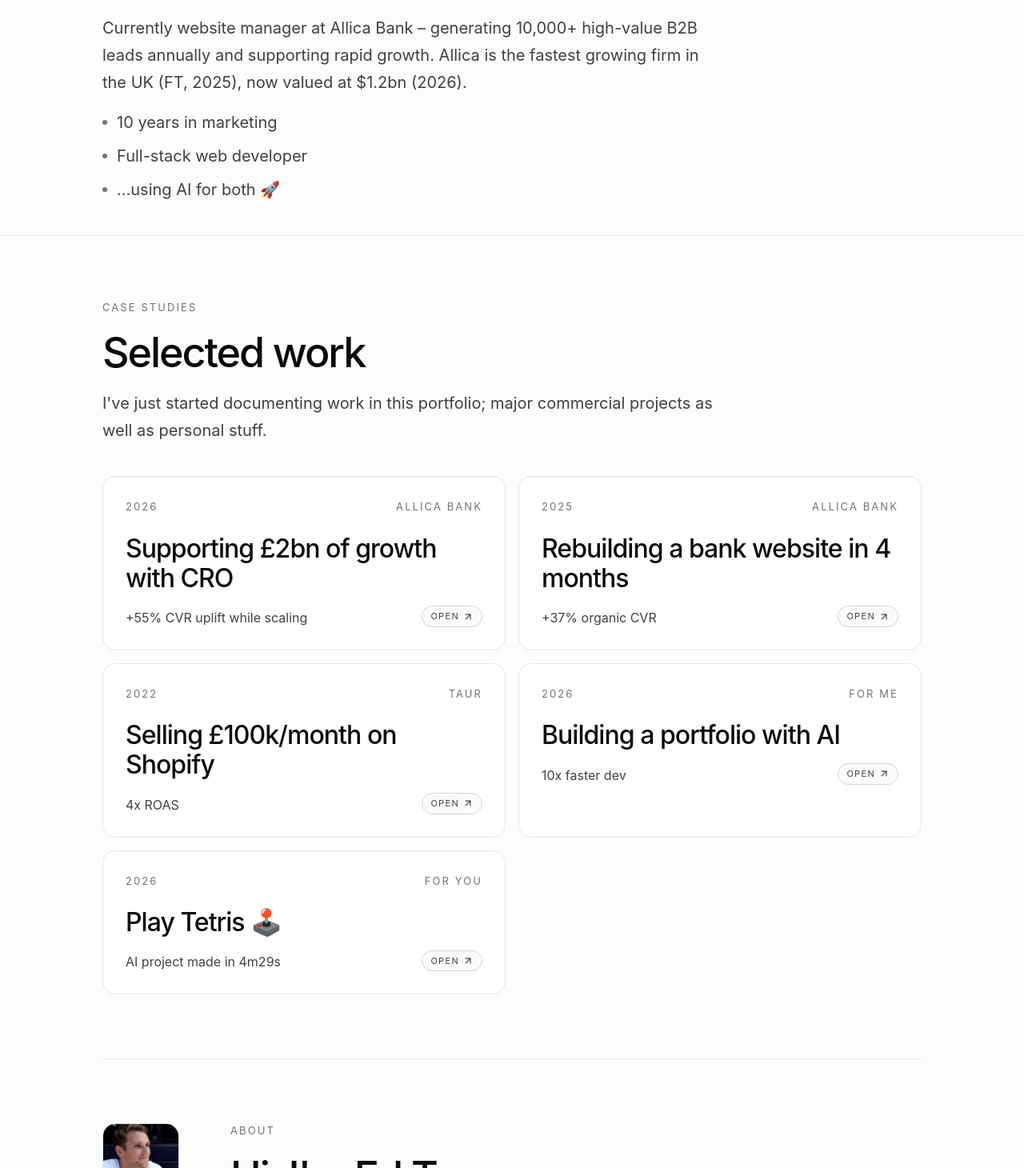
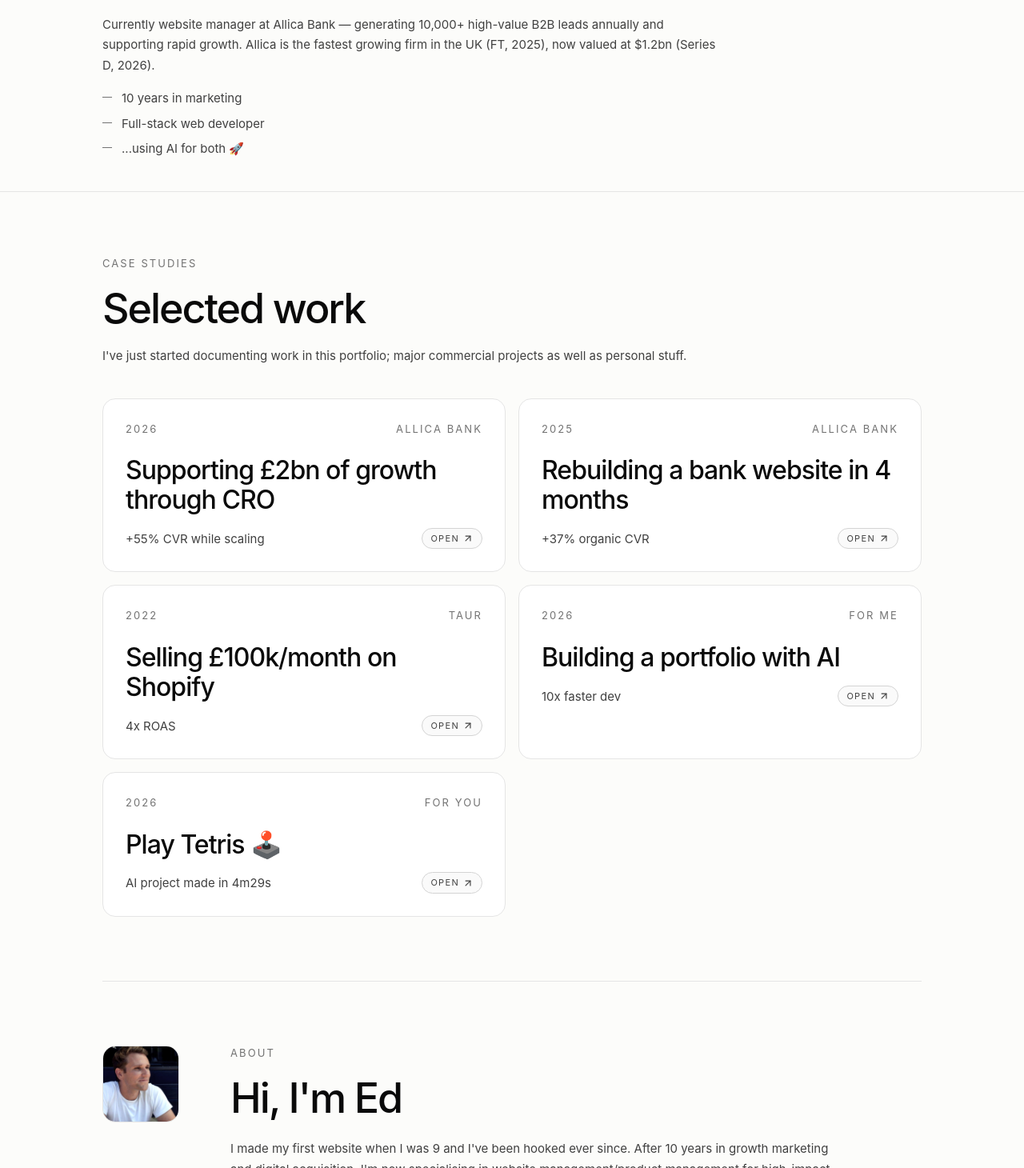
Before and after one commit to edturnuh/edturnuh.github.io, a React (Vite) app: page / in a window 1280 px wide. Shown: the part 430-1890 px from the top of the page at 80% size. Built offline with nearby package versions, Linux system fonts and the light colour scheme.

Commit message:
new UI v3

```diff
--- a/src/app/components/AboutPreview.tsx
+++ b/src/app/components/AboutPreview.tsx
@@ -16,9 +16,9 @@ export function AboutPreview() {
             About
           </p>
           <h2 className="text-[36px] leading-[1.02] tracking-[-0.04em] text-neutral-950 md:text-[52px]">
-            Hi, I'm Ed Turner
+            Hi, I'm Ed
           </h2>
-          <div className="mt-6 space-y-4 text-[18px] leading-[1.7] text-neutral-700 md:text-[20px]">
+          <div className="body-copy mt-6 space-y-4 text-neutral-700">
             <p>I made my first website when I was 9 and I've been hooked ever since. After 10 years in growth marketing and digital acquisition, I'm now specialising in website management/product management for high-impact public platforms.</p>
             <p>I like to work fast. AI is changing the game.</p>
           </div>
--- a/src/app/components/CallToAction.tsx
+++ b/src/app/components/CallToAction.tsx
@@ -19,7 +19,7 @@ export function CallToAction() {
               <h2 className="text-[36px] leading-[1.02] tracking-[-0.04em] text-neutral-950 md:text-[52px]">
                 Open to new roles in website management
               </h2>
-              <p className="mt-5 text-[18px] leading-[1.7] text-neutral-700 md:text-[20px]">
+              <p className="body-copy mt-5 text-neutral-700">
                 I'm keen to connect with great people, projects and organisations – including pro bono. If you think I could add value, do get in touch :)
               </p>
             </div>
--- a/src/app/components/FeaturedProjects.tsx
+++ b/src/app/components/FeaturedProjects.tsx
@@ -21,10 +21,10 @@ type Project = {
 
 const projects: Project[] = [
   {
-    client: 'Supporting £2bn of growth with CRO',
+    client: 'Supporting £2bn of growth through CRO',
     subtitle: '2026',
     result: 'Allica Bank',
-    cardSupportingText: '+55% CVR uplift while scaling',
+    cardSupportingText: '+55% CVR while scaling',
     description: 'Complete overhaul of the signup and onboarding experience for a B2B SaaS platform.',
     metrics: [
       { label: 'Conversion Rate', value: '55%+' },
@@ -132,7 +132,7 @@ export function FeaturedProjects() {
             <h2 className="text-[36px] leading-[1.02] tracking-[-0.04em] text-neutral-950 md:text-[52px]">
               Selected work
             </h2>
-            <p className="mt-5 text-[18px] leading-[1.7] text-neutral-700 md:text-[20px]">
+            <p className="body-copy mt-5 text-neutral-700">
               I've just started documenting work in this portfolio; major commercial projects as well as personal stuff.
             </p>
           </div>
--- a/src/app/components/Hero.tsx
+++ b/src/app/components/Hero.tsx
@@ -14,13 +14,13 @@ export function Hero() {
         <h1 className="max-w-4xl text-[42px] leading-[1.02] font-semibold tracking-[-0.04em] text-neutral-950 sm:text-[56px] md:text-[72px]">
           I run revenue-critical websites for high-growth companies
         </h1>
-        <p className="max-w-3xl mt-6 text-[18px] leading-[1.7] text-neutral-700 md:text-[20px]">
-          Currently website manager at Allica Bank – generating 10,000+ high-value B2B leads annually and supporting rapid growth. Allica is the fastest growing firm in the UK (FT, 2025), now valued at $1.2bn (2026).
+        <p className="body-copy max-w-3xl mt-6 text-neutral-700">
+          Currently website manager at Allica Bank — generating 10,000+ high-value B2B leads annually and supporting rapid growth. Allica is the fastest growing firm in the UK (FT, 2025), now valued at $1.2bn (Series D, 2026).
         </p>
-        <ul className="mt-4 space-y-2">
+        <ul className="mt-4 space-y-1.5">
           {credibilityPoints.map((point) => (
-            <li key={point} className="flex gap-3 text-[18px] leading-[1.7] text-neutral-700 md:text-[20px]">
-              <span className="mt-[14px] h-1.5 w-1.5 shrink-0 rounded-full bg-neutral-500" aria-hidden="true" />
+            <li key={point} className="body-copy flex gap-3 text-neutral-700">
+              <span className="mt-[11px] h-px w-3 shrink-0 bg-neutral-500" aria-hidden="true" />
               {point}
             </li>
           ))}
--- a/src/app/components/LatestNotes.tsx
+++ b/src/app/components/LatestNotes.tsx
@@ -28,7 +28,7 @@ export function LatestNotes() {
         <h2 className="text-[36px] leading-[1.02] tracking-[-0.04em] text-neutral-950 md:text-[52px]">
           Notes on AI
         </h2>
-        <p className="mt-5 text-[17px] leading-[1.8] text-neutral-700">
+        <p className="body-copy mt-5 text-neutral-700">
 
         </p>
       </div>
--- a/src/styles/index.css
+++ b/src/styles/index.css
@@ -29,3 +29,8 @@ html {
   clip: auto;
   white-space: normal;
 }
+
+.body-copy {
+  font-size: 15px;
+  line-height: 1.7;
+}
```
